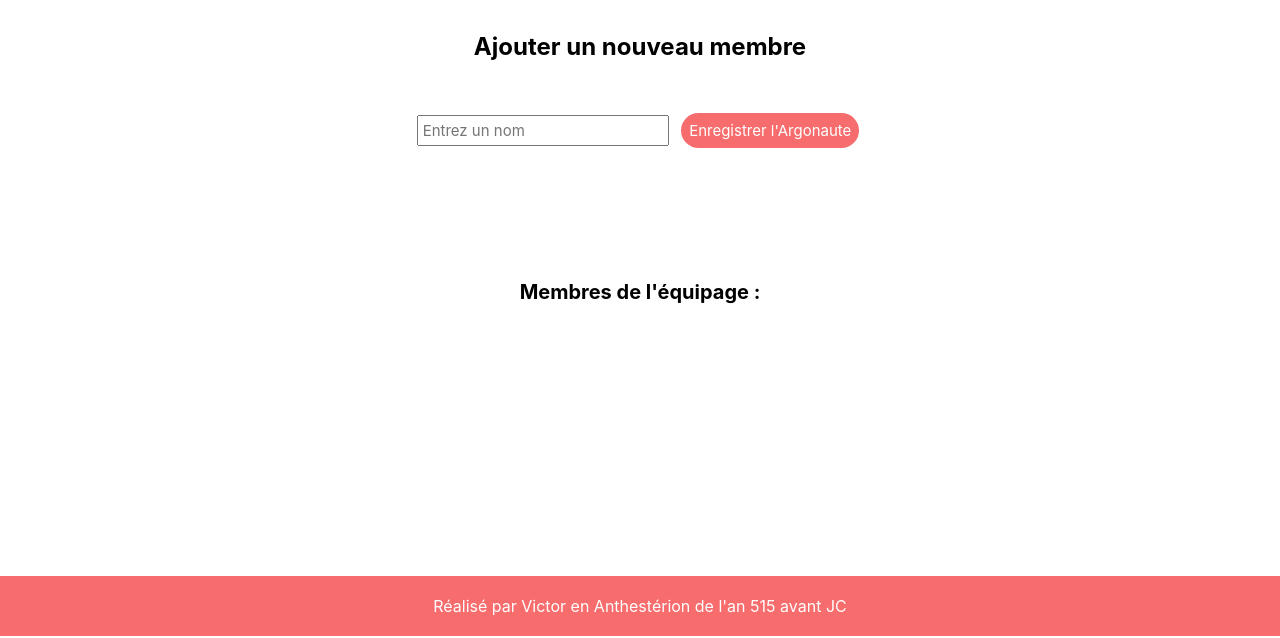
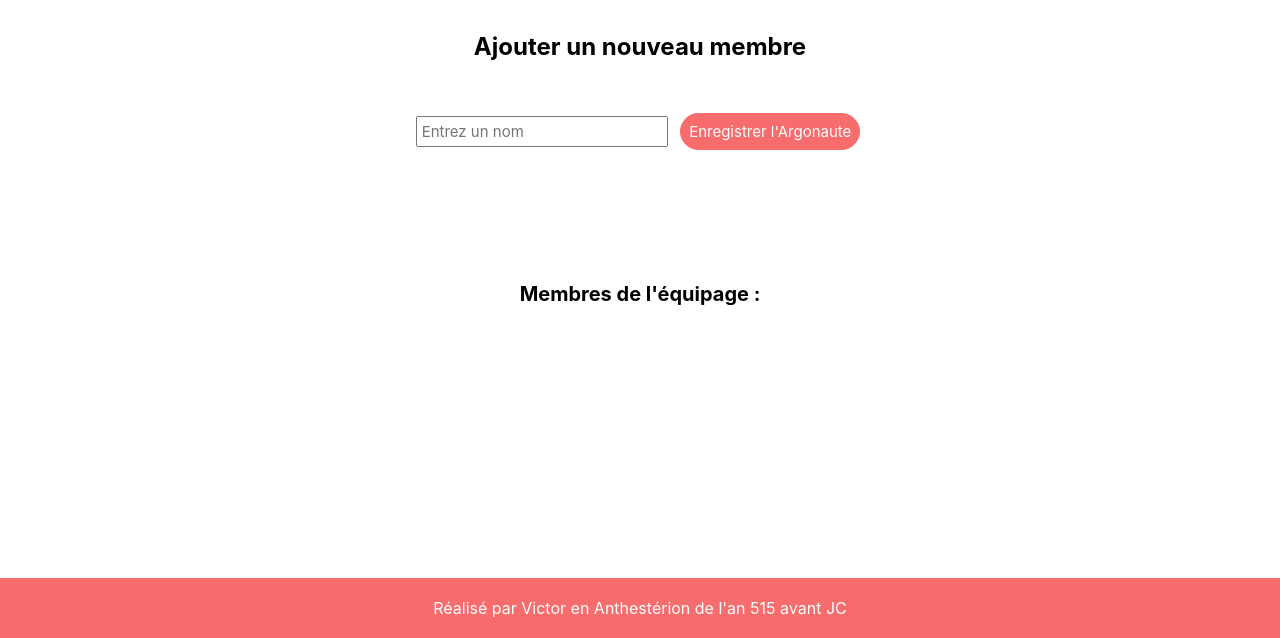
Before and after one commit to victoraldebert/Argonautes-WILD, a PHP site: page / in a window 1280 px wide. Shown: the part 192-830 px from the top of the page. Run offline with PHP 8.4, Linux system fonts and the light colour scheme; data that the repository does not hold is empty.

Commit message:
Button style changes

```diff
--- a/public.css
+++ b/public.css
@@ -31,7 +31,7 @@ h3 {
 
 .btn {
   border-radius: 19px;
-  border: none;
+  border: 1px solid #f76c6c;
   color: white;
   padding: 8px;
   margin: 4px;
```
